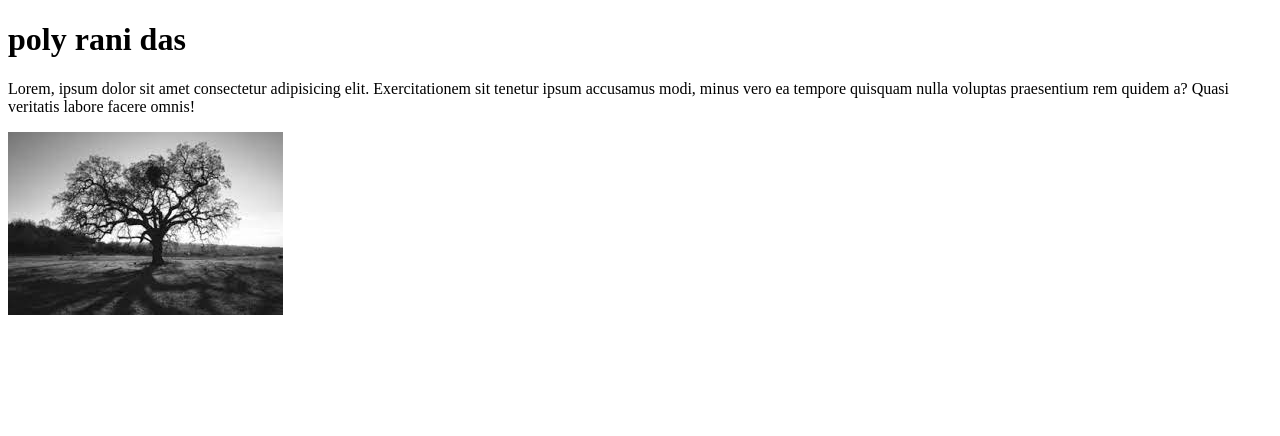
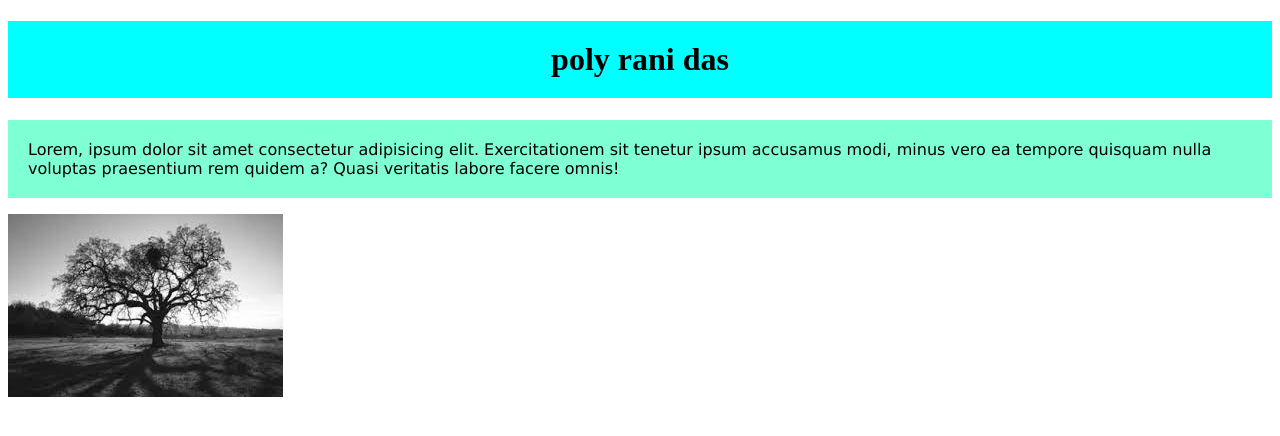
Before and after one commit to polyranidas/git-project, a plain HTML site: page index.html in a window 1280 px wide. Drawn offline with Linux system fonts and the light colour scheme.

Commit message:
style change

```diff
--- a/index.html
+++ b/index.html
@@ -5,6 +5,7 @@
     <meta http-equiv="X-UA-Compatible" content="IE=edge">
     <meta name="viewport" content="width=device-width, initial-scale=1.0">
     <title>Document</title>
+    <link rel="stylesheet" href="style.css">
 </head>
 <body>
     <h1>poly rani das</h1>
--- a/style.css
+++ b/style.css
@@ -0,0 +1,10 @@
+h1 {
+    background-color: aqua;
+    text-align: center;
+    padding: 20px;
+}
+p {
+    background-color: aquamarine;
+    padding: 20px;
+    font-family: Verdana, Geneva, Tahoma, sans-serif;
+}
```
